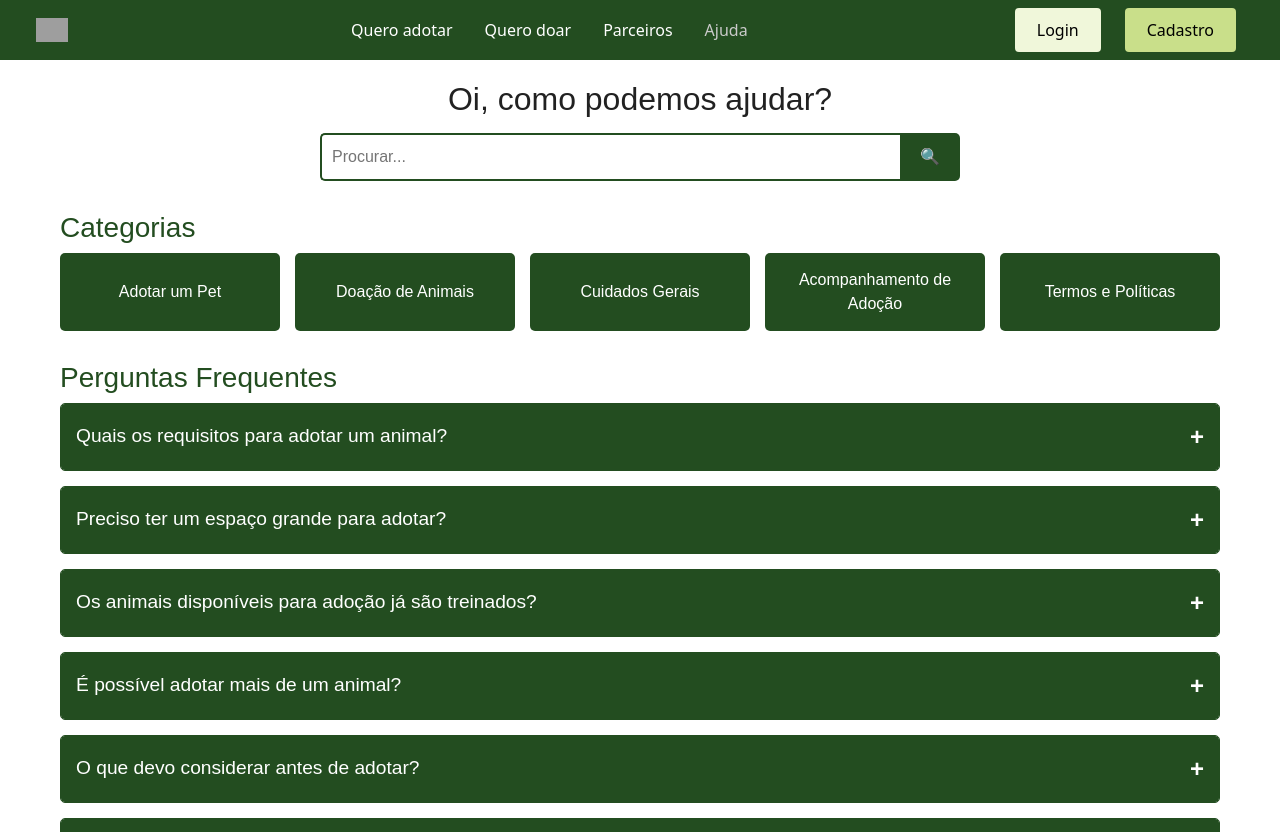
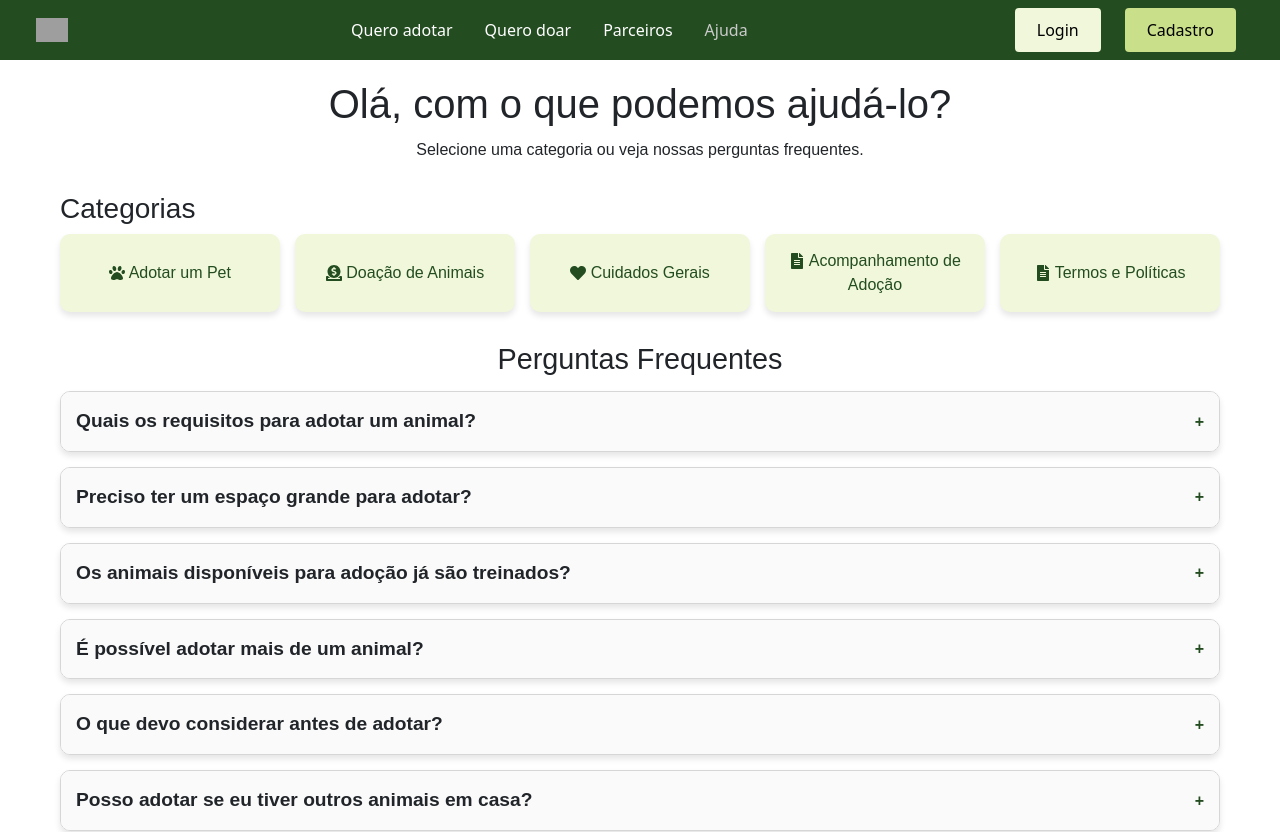
Before and after one commit to andrzip/guardapets-website, a React (Create React App) app: page /ajuda in a window 1280 px wide. Shown: the top 832 px of the page. Built offline with nearby package versions, Linux system fonts and the light colour scheme; no server answers; grey boxes are pictures that could not be loaded.

Commit message:
att help page

```diff
--- a/src/Components/Help/HelpStyles.jsx
+++ b/src/Components/Help/HelpStyles.jsx
@@ -1,49 +1,18 @@
-import styled from 'styled-components';
+import styled from "styled-components";
 
 export const Container = styled.div`
-  font-family: Arial, sans-serif;
   max-width: 1200px;
   margin: 0 auto;
   padding: 20px;
-  color: #234d20;
+  font-family: "Poppins", sans-serif;
 `;
 
 export const Header = styled.div`
   text-align: center;
   margin-bottom: 30px;
-
   h1 {
-    font-size: 2rem;
-    color: rgba(0,0,0,.87)
-  }
-`;
-
-export const SearchBar = styled.div`
-  display: flex;
-  justify-content: center;
-  margin-top: 15px;
-`;
-
-export const SearchInput = styled.input`
-  width: 50%;
-  padding: 10px;
-  font-size: 1rem;
-  border: 2px solid #234d20;
-  border-right: none;
-  border-radius: 5px 0 0 5px;
-`;
-
-export const SearchButton = styled.button`
-  padding: 10px 20px;
-  font-size: 1rem;
-  color: #fff;
-  background-color: #234d20;
-  border: none;
-  border-radius: 0 5px 5px 0;
-  cursor: pointer;
-
-  &:hover {
-    background-color: #1e3e1a;
+    font-size: 2.5rem;
+    margin-bottom: 10px;
   }
 `;
 
@@ -57,53 +26,75 @@ export const Categories = styled.div`
 export const CategoryButton = styled.button`
   padding: 15px;
   font-size: 1rem;
-  color: #fff;
-  background-color: #234d20;
   border: none;
-  border-radius: 5px;
+  background-color: #f0f7da;
+  color: #234d20;
+  border-radius: 10px;
   cursor: pointer;
   text-align: center;
+  box-shadow: 0px 4px 6px rgba(0, 0, 0, 0.1);
+  transition: all 0.3s ease;
 
   &:hover {
-    background-color: #1e3e1a;
+    background-color: #cfe4ba;
+    transform: translateY(-5px);
   }
 `;
 
 export const FAQSection = styled.div`
-  h2 {
-    font-size: 1.5rem;
+  h3 {
+    font-size: 1.8rem;
     margin-bottom: 15px;
-    color: #234d20;
+    text-align: center;
   }
 `;
 
 export const FAQItem = styled.div`
   margin-bottom: 15px;
-  border: 1px solid #234d20;
-  border-radius: 5px;
+  border: 1px solid #d6d6d6;
+  border-radius: 10px;
   overflow: hidden;
+  box-shadow: 0px 4px 6px rgba(0, 0, 0, 0.1);
 `;
 
 export const FAQQuestion = styled.div`
   padding: 15px;
-  background-color: #234d20;
-  color: #fff;
+  background-color: #fafafa;
   font-size: 1.2rem;
   display: flex;
   justify-content: space-between;
   align-items: center;
   cursor: pointer;
+  font-weight: bold;
 
   span {
-    font-size: 1.5rem;
+    font-size: 1rem;
     font-weight: bold;
+    color: #234d20;
+    transition: transform 0.3s ease;
+  }
+
+  &:hover {
+    color: #3a7c2d;
   }
 `;
 
 export const FAQAnswer = styled.div`
   padding: 15px;
-  background-color: #f5f5f5;
-  color: #444;
+  background-color: #ffff;
   font-size: 1rem;
   line-height: 1.6;
+  color: #333;
+  animation: fadeIn 0.3s ease;
+
+  @keyframes fadeIn {
+    from {
+      opacity: 0;
+      transform: translateY(-10px);
+    }
+    to {
+      opacity: 1;
+      transform: translateY(0);
+    }
+  }
 `;
--- a/src/Components/Help/index.jsx
+++ b/src/Components/Help/index.jsx
@@ -1,68 +1,74 @@
-import React, { useState } from 'react';
+import React, { useState } from "react";
 import {
   Container,
   Header,
-  SearchBar,
-  SearchInput,
-  SearchButton,
   Categories,
   CategoryButton,
   FAQSection,
   FAQItem,
   FAQQuestion,
   FAQAnswer,
-} from './HelpStyles';
+} from "./HelpStyles";
+import { FaPaw, FaDonate, FaHeart, FaFileAlt } from "react-icons/fa";
 
 const Help = () => {
   const [expandedIndex, setExpandedIndex] = useState(null);
 
   const categories = [
-    'Adotar um Pet',
-    'Doação de Animais',
-    'Cuidados Gerais',
-    'Acompanhamento de Adoção',
-    'Termos e Políticas',
+    { label: "Adotar um Pet", icon: <FaPaw /> },
+    { label: "Doação de Animais", icon: <FaDonate /> },
+    { label: "Cuidados Gerais", icon: <FaHeart /> },
+    { label: "Acompanhamento de Adoção", icon: <FaFileAlt /> },
+    { label: "Termos e Políticas", icon: <FaFileAlt /> },
   ];
 
   const faqList = [
     {
-      question: 'Quais os requisitos para adotar um animal?',
-      answer: 'É necessário ser maior de 18 anos e apresentar documentos que comprovem sua identidade e residência. Também pedimos que o adotante tenha condições de oferecer um ambiente seguro e amoroso para o pet.',
+      question: "Quais os requisitos para adotar um animal?",
+      answer:
+        "É necessário ser maior de 18 anos e apresentar documentos que comprovem sua identidade e residência. Também pedimos que o adotante tenha condições de oferecer um ambiente seguro e amoroso para o pet.",
     },
     {
-      question: 'Preciso ter um espaço grande para adotar?',
-      answer: 'O espaço necessário depende do tipo de animal e suas necessidades. Cães de grande porte, por exemplo, podem precisar de mais espaço para se exercitar, enquanto alguns gatos e cães menores se adaptam bem a ambientes menores.',
+      question: "Preciso ter um espaço grande para adotar?",
+      answer:
+        "O espaço necessário depende do tipo de animal e suas necessidades. Cães de grande porte, por exemplo, podem precisar de mais espaço para se exercitar, enquanto alguns gatos e cães menores se adaptam bem a ambientes menores.",
     },
     {
-      question: 'Os animais disponíveis para adoção já são treinados?',
-      answer: 'O nível de treinamento varia. Alguns animais podem já ter sido treinados para comandos básicos ou boas maneiras em casa, enquanto outros podem precisar de mais paciência e dedicação para aprender.',
+      question: "Os animais disponíveis para adoção já são treinados?",
+      answer:
+        "O nível de treinamento varia. Alguns animais podem já ter sido treinados para comandos básicos ou boas maneiras em casa, enquanto outros podem precisar de mais paciência e dedicação para aprender.",
     },
     {
-      question: 'É possível adotar mais de um animal?',
-      answer: 'Sim, desde que o adotante tenha condições de cuidar adequadamente de todos os animais, oferecendo tempo, atenção e recursos necessários para o bem-estar deles.',
+      question: "É possível adotar mais de um animal?",
+      answer:
+        "Sim, desde que o adotante tenha condições de cuidar adequadamente de todos os animais, oferecendo tempo, atenção e recursos necessários para o bem-estar deles.",
     },
     {
-      question: 'O que devo considerar antes de adotar?',
-      answer: 'Antes de adotar, pense em questões como o tempo disponível para cuidar do animal, custos com alimentação, saúde e bem-estar, e se todos na casa estão de acordo com a chegada de um novo membro.',
+      question: "O que devo considerar antes de adotar?",
+      answer:
+        "Antes de adotar, pense em questões como o tempo disponível para cuidar do animal, custos com alimentação, saúde e bem-estar, e se todos na casa estão de acordo com a chegada de um novo membro.",
     },
     {
-      question: 'Posso adotar se eu tiver outros animais em casa?',
-      answer: 'Sim, mas é importante considerar a personalidade do novo pet e dos que já moram na casa para garantir que todos possam se adaptar bem.',
+      question: "Posso adotar se eu tiver outros animais em casa?",
+      answer:
+        "Sim, mas é importante considerar a personalidade do novo pet e dos que já moram na casa para garantir que todos possam se adaptar bem.",
     },
     {
-      question: 'Qual é a expectativa de vida dos animais?',
-      answer: 'A expectativa de vida varia conforme a espécie, raça e cuidados recebidos. Cães podem viver entre 10 e 15 anos ou mais, enquanto gatos geralmente vivem de 12 a 20 anos.',
+      question: "Qual é a expectativa de vida dos animais?",
+      answer:
+        "A expectativa de vida varia conforme a espécie, raça e cuidados recebidos. Cães podem viver entre 10 e 15 anos ou mais, enquanto gatos geralmente vivem de 12 a 20 anos.",
     },
     {
-      question: 'Que cuidados devo ter ao introduzir um novo pet em casa?',
-      answer: 'Ao levar um novo pet para casa, permita um período de adaptação, oferecendo um ambiente seguro e tranquilo. É importante supervisionar interações com outros animais e crianças e fornecer brinquedos, alimentação e um lugar confortável para descansar.',
+      question: "Que cuidados devo ter ao introduzir um novo pet em casa?",
+      answer:
+        "Ao levar um novo pet para casa, permita um período de adaptação, oferecendo um ambiente seguro e tranquilo. É importante supervisionar interações com outros animais e crianças e fornecer brinquedos, alimentação e um lugar confortável para descansar.",
     },
     {
-      question: 'Como escolher o animal certo para minha família?',
-      answer: 'Considere o tamanho, nível de energia, necessidades de exercício e temperamento do animal. Avalie se ele se adapta bem ao seu estilo de vida, rotina e convivência.',
+      question: "Como escolher o animal certo para minha família?",
+      answer:
+        "Considere o tamanho, nível de energia, necessidades de exercício e temperamento do animal. Avalie se ele se adapta bem ao seu estilo de vida, rotina e convivência.",
     },
   ];
-
 
   const toggleFAQ = (index) => {
     setExpandedIndex(index === expandedIndex ? null : index);
@@ -71,16 +77,15 @@ const Help = () => {
   return (
     <Container>
       <Header>
-        <h1>Oi, como podemos ajudar?</h1>
-        <SearchBar>
-          <SearchInput placeholder="Procurar..." />
-          <SearchButton>🔍</SearchButton>
-        </SearchBar>
+        <h1>Olá, com o que podemos ajudá-lo?</h1>
+        <p>Selecione uma categoria ou veja nossas perguntas frequentes.</p>
       </Header>
       <h3>Categorias</h3>
       <Categories>
         {categories.map((category, index) => (
-          <CategoryButton key={index}>{category}</CategoryButton>
+          <CategoryButton key={index}>
+            {category.icon} {category.label}
+          </CategoryButton>
         ))}
       </Categories>
       <FAQSection>
@@ -89,7 +94,7 @@ const Help = () => {
           <FAQItem key={index}>
             <FAQQuestion onClick={() => toggleFAQ(index)}>
               {item.question}
-              <span>{expandedIndex === index ? '-' : '+'}</span>
+              <span>{expandedIndex === index ? "-" : "+"}</span>
             </FAQQuestion>
             {expandedIndex === index && <FAQAnswer>{item.answer}</FAQAnswer>}
           </FAQItem>
```
